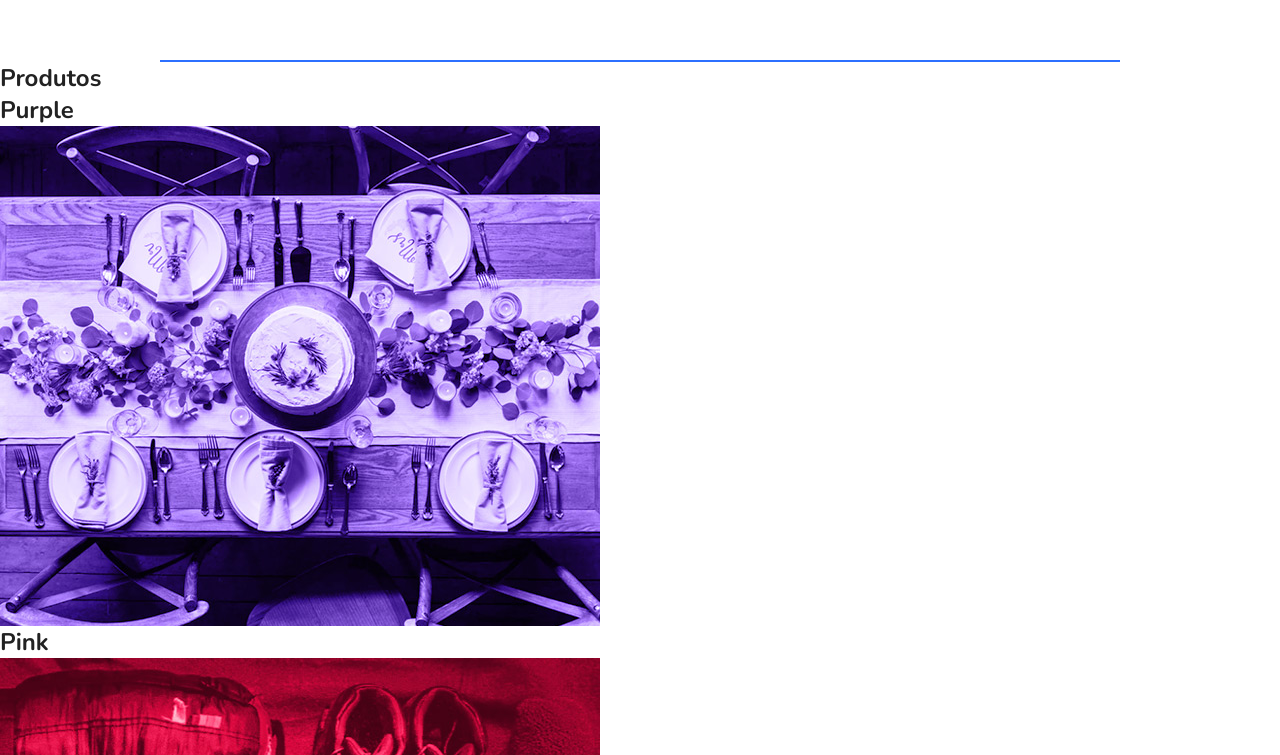
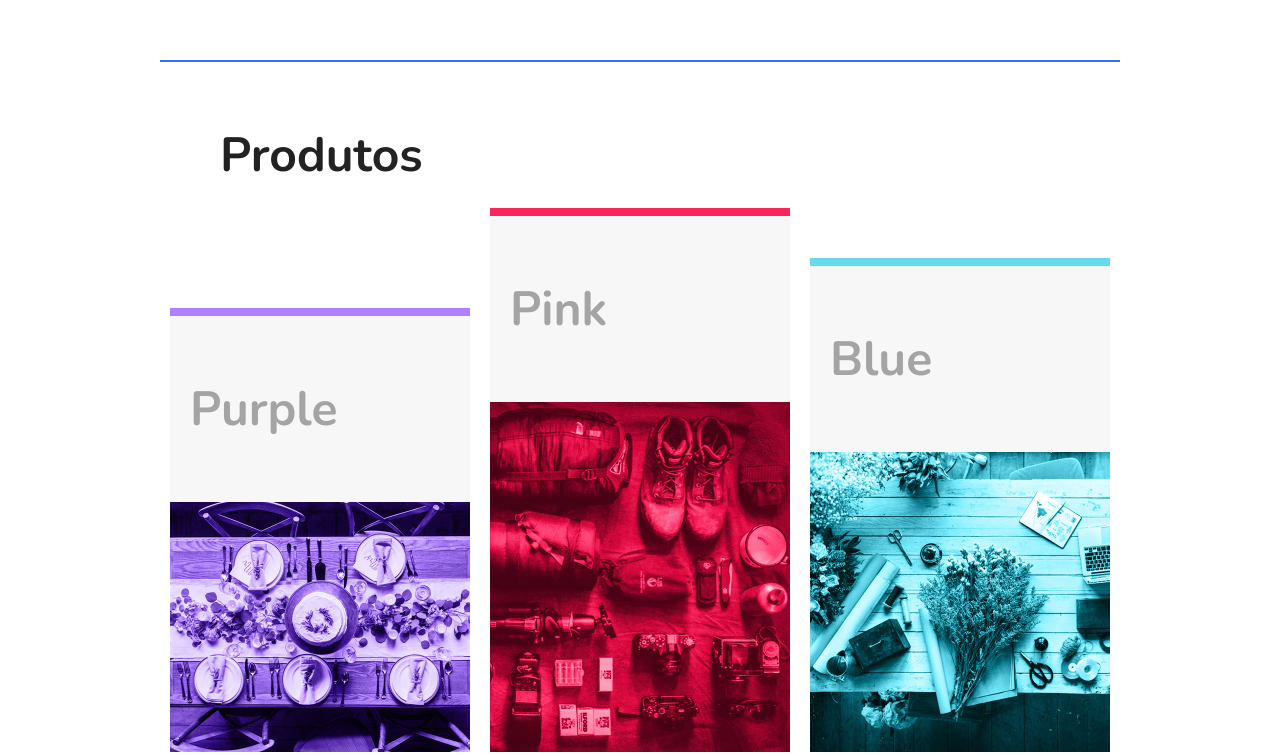
Before and after one commit to jorgejrdj/flexblog, a plain HTML site: page index.html in a window 1280 px wide. Shown: the part 949-1704 px from the top of the page. Drawn offline with nearby package versions, Linux system fonts and the light colour scheme.

Commit message:
finalizado - produtos

```diff
--- a/css/style.css
+++ b/css/style.css
@@ -132,3 +132,42 @@ box-sizing: border-box;
 flex: 1 1 160px;
 margin: 0 10px;
 }
+
+.produtos{
+  max-width: 960px;
+  margin: 60px auto;
+
+}
+
+.produtos h1 {
+  font-size: 3em;
+  margin: 0 60px 10px;
+}
+
+.produtos-container{
+  display: flex;
+  flex-wrap: wrap;
+  align-items: flex-end;
+}
+.produtos-item{
+  flex: 1 1 175px;
+  margin: 10px;
+}
+
+.produtos-item h2{
+  font-size: 3em;
+  color: #a4a4a4;
+  background: #f7f7f7;
+  padding: 60px 20px;
+}
+
+.purple{
+  border-top:8px solid #ae81ff;
+}
+
+.pink{
+  border-top:8px solid #f9265e;
+}
+.blue{
+  border-top:8px solid #66d9eb;
+}
```
